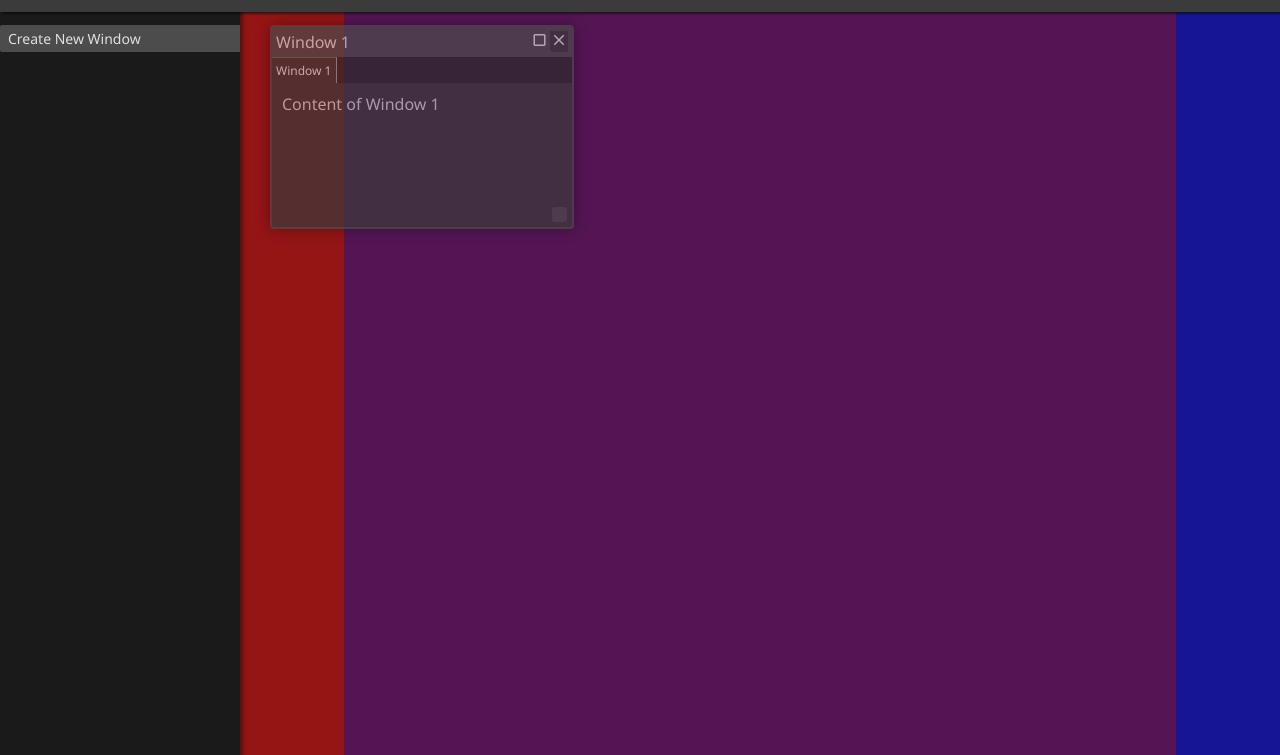
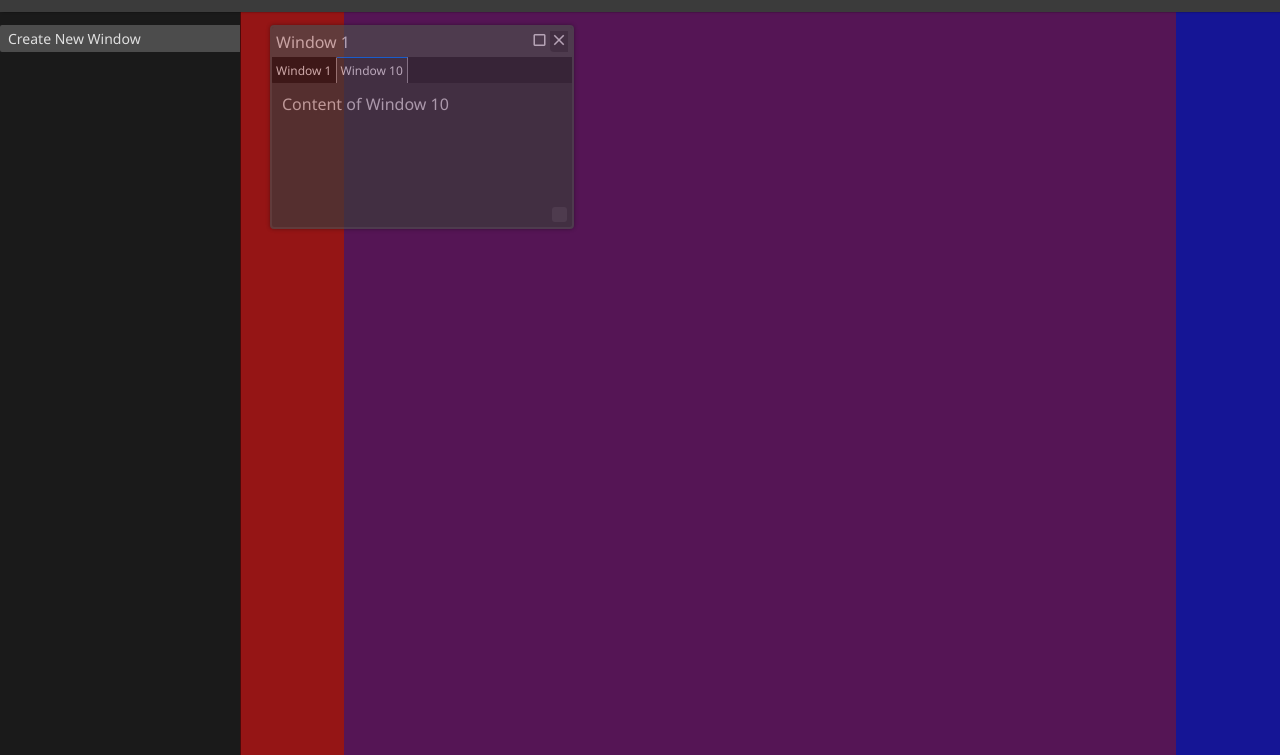
Before and after one commit to LrWm3/windowing-example, a plain HTML site: page index.html in a window 1280 px wide. Shown: the part 45-800 px from the top of the page. Drawn offline with Linux system fonts and the light colour scheme.

Commit message:
fix: can now add tabs from one window to another

```diff
--- a/script.js
+++ b/script.js
@@ -154,8 +154,10 @@ function makeDraggable(element, header) {
           break;
         } else if (insertable.getAttribute("drag-insertable") === "tabify") {
           console.log(`Resizing to ${insertable.className}`);
+
           // TODO - tabify the window
-          resizeElementTo(element, insertable, insertable.className);
+          //  we assume here the parent element contains both a content section and a tab section
+          newTabFromWindow(insertable.parentElement, element);
           break;
         }
       }
@@ -311,6 +313,103 @@ function makeMaximizable(element, viewport, maximizeButton) {
   });
 }
 
+function newTabFromWindow(window, windowToMakeTab) {
+  // if window and windowToMakeTab are the same, do nothing
+  // this happens sometimes when we resize a lot and then move due to weird html jank
+  if (window === windowToMakeTab) {
+    console.log("Trying to add window to its own tab group.");
+    return;
+  }
+
+  // We get the window contents and tabs from 'windowToMakeTab' and insert them into 'window'
+  //   we make the selected tab from windowToMakeTab the new selected tab in 'window'
+  const tabSection = window.querySelector(".window-tabs");
+  const contentSection = window.querySelector(".window-content");
+
+  const tabSectionToTabify = windowToMakeTab.querySelector(".window-tabs");
+  const contentSectionToTabify =
+    windowToMakeTab.querySelector(".window-content");
+
+  // Get the selected tab from the window to tabify
+  const selectedTab = tabSectionToTabify.querySelector(".selected");
+  const selectedTabContent = contentSectionToTabify.querySelector(
+    `.${selectedTab.id}`
+  );
+
+  // For each tab in the window to tabify, create a new tab in the window
+  tabSectionToTabify.querySelectorAll(".window-tab").forEach((tab) => {
+    // FIXME - ends up being n^2 complexity, could do everything in a single pass
+    const tabContent = contentSectionToTabify.querySelector(
+      `.window-content-${tab.id}`
+    );
+    createNewTabFromContent(
+      window,
+      tab.textContent,
+      tabContent.innerHTML,
+      selectedTab.id === tab.id
+    );
+  });
+
+  // Remove the window we have tabify
+  windowToMakeTab.remove();
+}
+
+function switchToTab(window, tab) {
+  const tabSection = window.querySelector(".window-tabs");
+  tabSection.querySelectorAll(".window-tab").forEach((tab) => {
+    tab.classList.remove("selected");
+  });
+  tab.classList.add("selected");
+  // find the content
+  const contentSection = window.querySelector(".window-content");
+  const content = contentSection.querySelector(`.window-content-${tab.id}`);
+  contentSection.querySelectorAll(".window-content-tab").forEach((content) => {
+    content.style.display = "none";
+  });
+  content.style.display = "block";
+}
+
+function createNewTabFromContent(
+  window,
+  tabTitle,
+  content,
+  switchToNewTab = true
+) {
+  // Get the tab section of the window
+  const tabSection = window.querySelector(".window-tabs");
+
+  // Get the content section of the window
+  const contentSection = window.querySelector(".window-content");
+
+  const newTab = document.createElement("div");
+  newTab.className = "window-tab";
+  newTab.id = `tab${Math.round(Math.random() * 100000)}`;
+  newTab.addEventListener("click", () => {
+    // TODO - could be shift click to select multiple tabs
+    //          however this is pretty far from being implemented.
+    console.log(`Switching to tab ${tabTitle}`);
+    // find other elements which are children of tabSection and remove the selected class
+    switchToTab(window, newTab);
+  });
+
+  const newTabLabel = document.createElement("label");
+  newTabLabel.className = "window-tab-label";
+  newTabLabel.textContent = tabTitle;
+
+  newTab.appendChild(newTabLabel);
+  tabSection.appendChild(newTab);
+
+  const newContent = document.createElement("div");
+  newContent.className = `window-content-${newTab.id} window-content-tab`;
+  newContent.textContent = content;
+  newContent.style.display = "none";
+  contentSection.appendChild(newContent);
+
+  if (switchToNewTab) {
+    switchToTab(window, newTab);
+  }
+}
+
 function createNewWindow() {
   windowCount++;
 
@@ -338,19 +437,8 @@ function createNewWindow() {
   newTabSection.className = "window-tabs drag-insertable";
   newTabSection.setAttribute("drag-insertable", "tabify");
 
-  const newTab = document.createElement("div");
-  newTab.className = "window-tab selected";
-
-  const newTabLabel = document.createElement("label");
-  newTabLabel.className = "window-tab-label";
-  newTabLabel.textContent = `Window ${windowCount}`; // Default tab title
-
-  newTab.appendChild(newTabLabel);
-  newTabSection.appendChild(newTab);
-
   const newContent = document.createElement("div");
   newContent.className = "window-content";
-  newContent.textContent = `Content of Window ${windowCount}`;
 
   const newExpand = document.createElement("div");
   newExpand.className = "resize-handle";
@@ -366,6 +454,20 @@ function createNewWindow() {
   newWindow.appendChild(newContent);
   newWindow.appendChild(newExpand);
   document.body.appendChild(newWindow);
+
+  createNewTabFromContent(
+    newWindow,
+    `Window ${windowCount}`,
+    `Content of Window ${windowCount}`,
+    true
+  );
+
+  createNewTabFromContent(
+    newWindow,
+    `Window ${windowCount}0`,
+    `Content of Window ${windowCount}0`,
+    true
+  );
 
   newWindow.setAttribute(WINDOW_MODE, WINDOW_MODE_FLOATING);
   makeMaximizable(newWindow, viewport, newMaximizeButton);
--- a/styles.css
+++ b/styles.css
@@ -71,7 +71,7 @@ header {
   color: var(--background-color-light-2);
   padding: 15px;
   text-align: center;
-  box-shadow: 0 4px 2px -2px var(--box-shadow-color);
+  box-shadow: 0 2px 2px -2px var(--box-shadow-color);
   width: 100%;
   z-index: 1000;
   position: relative; /* Change from fixed to relative */
@@ -102,7 +102,7 @@ h1 {
   width: var(--sidebar-width);
   background-color: var(--background-color-dark-1);
   padding-top: 60px;
-  box-shadow: 2px 0 5px var(--box-shadow-color);
+  box-shadow: 1px 0 0px var(--box-shadow-color);
   height: 100vh;
   position: fixed;
   top: 0;
@@ -193,7 +193,7 @@ h1 {
   position: absolute;
   top: 50px;
   left: 50px;
-  box-shadow: 0 0 15px var(--box-shadow-color);
+  box-shadow: 0 0 4px var(--box-shadow-color);
   border-radius: 4px;
   overflow: hidden;
   background-color: var(--background-color-medium-1);
@@ -264,7 +264,6 @@ h1 {
 .close-button:hover {
   background-color: var(--background-color-medium-1);
 }
-
 .window-tabs {
   display: flex; /* Use flexbox for layout */
   flex-direction: row; /* Arrange children in a row */
@@ -293,6 +292,12 @@ h1 {
 .window-tab:not(.selected):hover {
   border-top: 1px solid var(--border-color-info);
   background-color: var(--background-color-dark-2);
+}
+
+.window-tab-label {
+  white-space: nowrap;
+  overflow: hidden;
+  text-overflow: ellipsis;
 }
 
 /* mui */
```
Also changed, not shown: 1 other file.
